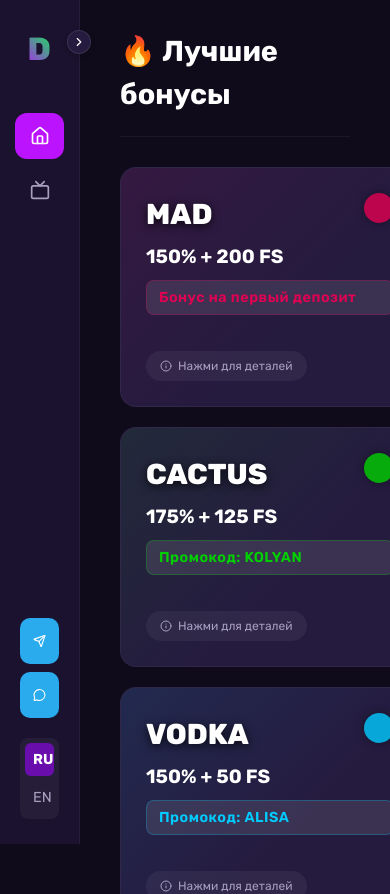
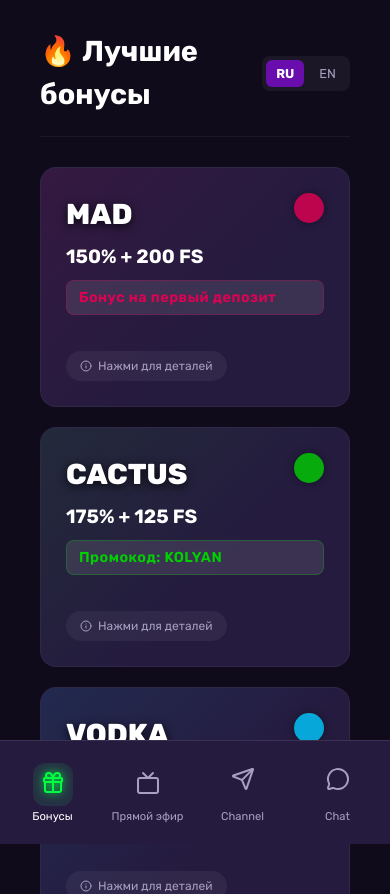
Before and after one commit to VladyslavKovalov58/bloodyboy, a React (Vite) app: page / in a window 390 px wide. Shown: the top 894 px of the page. Built offline with nearby package versions, Linux system fonts and the light colour scheme.

Commit message:
feat: Add mobile navigation and language switcher

```diff
--- a/src/App.jsx
+++ b/src/App.jsx
@@ -2,6 +2,7 @@ import { useState, useEffect } from 'react';
 import Sidebar from './components/Sidebar';
 import BonusCard from './components/BonusCard';
 import StreamInfo from './components/StreamInfo';
+import MobileMenu from './components/MobileMenu'; // Import MobileMenu
 import { translations } from './translations';
 
 function App() {
@@ -84,9 +85,51 @@ function App() {
     }
   ];
 
+  const LanguageSwitcher = () => (
+    <div style={{
+      background: 'rgba(255,255,255,0.05)',
+      borderRadius: '8px',
+      padding: '4px',
+      display: 'flex',
+      gap: '5px'
+    }}>
+      <button
+        onClick={() => setLanguage('ru')}
+        style={{
+          background: language === 'ru' ? 'var(--accent-purple)' : 'transparent',
+          color: language === 'ru' ? '#fff' : 'var(--text-dim)',
+          border: 'none',
+          padding: '6px 10px',
+          borderRadius: '6px',
+          fontSize: '0.8rem',
+          fontWeight: language === 'ru' ? 'bold' : 'normal',
+          transition: 'all 0.2s'
+        }}
+      >
+        RU
+      </button>
+      <button
+        onClick={() => setLanguage('en')}
+        style={{
+          background: language === 'en' ? 'var(--accent-purple)' : 'transparent',
+          color: language === 'en' ? '#fff' : 'var(--text-dim)',
+          border: 'none',
+          padding: '6px 10px',
+          borderRadius: '6px',
+          fontSize: '0.8rem',
+          fontWeight: language === 'en' ? 'bold' : 'normal',
+          transition: 'all 0.2s'
+        }}
+      >
+        EN
+      </button>
+    </div>
+  );
+
   return (
     <div style={{ display: 'flex', minHeight: '100vh', background: 'var(--bg-dark)' }}>
-      {/* Sidebar - Controlled by state */}
+      {/* Sidebar - Desktop Only */}
+      <div className="desktop-only">
         <Sidebar
           activeTab={activeTab}
           setActiveTab={setActiveTab}
@@ -95,6 +138,7 @@ function App() {
           isCollapsed={isCollapsed}
           setIsCollapsed={setIsCollapsed}
         />
+      </div>
 
       {/* Main Content Area - Dynamic Margin */}
       <main style={{
@@ -117,7 +161,11 @@ function App() {
           <h2 style={{ fontSize: '1.8rem', fontWeight: '700' }}>
             {activeTab === 'bonuses' ? t.bonusesTitle : t.streamTitle}
           </h2>
-          {/* Auth buttons removed per request */}
+
+          {/* Language Switcher - Mobile Only */}
+          <div className="mobile-only">
+            <LanguageSwitcher />
+          </div>
         </div>
 
         {activeTab === 'bonuses' && (
@@ -160,6 +208,15 @@ function App() {
           </div>
         )}
       </main>
+
+      {/* Mobile Menu - Mobile Only */}
+      <div className="mobile-only">
+        <MobileMenu
+          activeTab={activeTab}
+          setActiveTab={setActiveTab}
+          language={language}
+        />
+      </div>
     </div>
   );
 }
--- /dev/null
+++ b/src/components/MobileMenu.jsx
@@ -0,0 +1,107 @@
+import React from 'react';
+import { Gift, Tv, Send, MessageCircle } from 'lucide-react';
+import { translations } from '../translations';
+
+const MobileMenu = ({ activeTab, setActiveTab, language }) => {
+    const t = translations[language];
+
+    const navItemStyle = (tabName) => ({
+        display: 'flex',
+        flexDirection: 'column',
+        alignItems: 'center',
+        justifyContent: 'center',
+        color: activeTab === tabName ? '#fff' : 'var(--text-dim)',
+        fontSize: '0.7rem',
+        background: 'none',
+        border: 'none',
+        padding: '8px',
+        flex: 1,
+        gap: '4px',
+        cursor: 'pointer',
+        transition: 'all 0.2s',
+        position: 'relative'
+    });
+
+    const iconStyle = (isActive) => ({
+        color: isActive ? 'var(--neon-green)' : 'currentColor',
+        filter: isActive ? 'drop-shadow(0 0 5px var(--neon-green))' : 'none',
+        transition: 'all 0.3s'
+    });
+
+    return (
+        <div className="mobile-menu" style={{
+            position: 'fixed',
+            bottom: 0,
+            left: 0,
+            width: '100%',
+            background: 'var(--bg-card)', // Dark background
+            borderTop: '1px solid rgba(255,255,255,0.1)',
+            display: 'flex',
+            justifyContent: 'space-around', // Distribute evenly
+            alignItems: 'center',
+            padding: '10px 5px',
+            zIndex: 1000,
+            paddingBottom: 'max(10px, env(safe-area-inset-bottom))' // Handle safe area for iPhone X+
+        }}>
+
+            {/* Bonuses Tab */}
+            <button
+                onClick={() => setActiveTab('bonuses')}
+                style={navItemStyle('bonuses')}
+            >
+                <div style={activeTab === 'bonuses' ? {
+                    background: 'rgba(39, 245, 107, 0.1)',
+                    borderRadius: '12px',
+                    padding: '8px'
+                } : { padding: '8px' }}>
+                    <Gift size={24} style={iconStyle(activeTab === 'bonuses')} />
+                </div>
+                <span>{t.bonusesShort}</span>
+            </button>
+
+            {/* Stream Tab */}
+            <button
+                onClick={() => setActiveTab('streams')}
+                style={navItemStyle('streams')}
+            >
+                <div style={activeTab === 'streams' ? {
+                    background: 'rgba(39, 245, 107, 0.1)',
+                    borderRadius: '12px',
+                    padding: '8px'
+                } : { padding: '8px' }}>
+                    <Tv size={24} style={iconStyle(activeTab === 'streams')} />
+                </div>
+                <span>{t.liveStream}</span>
+            </button>
+
+            {/* Telegram Channel Link */}
+            <a
+                href="https://t.me/KolyanDed"
+                target="_blank"
+                rel="noopener noreferrer"
+                style={{ ...navItemStyle('channel'), textDecoration: 'none' }}
+            >
+                <div style={{ padding: '8px' }}>
+                    <Send size={24} style={iconStyle(false)} />
+                </div>
+                <span>Channel</span>
+            </a>
+
+            {/* Telegram Chat Link */}
+            <a
+                href="https://t.me/+LvSLwlOnmLdmN2Ni"
+                target="_blank"
+                rel="noopener noreferrer"
+                style={{ ...navItemStyle('chat'), textDecoration: 'none' }}
+            >
+                <div style={{ padding: '8px' }}>
+                    <MessageCircle size={24} style={iconStyle(false)} />
+                </div>
+                <span>Chat</span>
+            </a>
+
+        </div>
+    );
+};
+
+export default MobileMenu;
--- a/src/index.css
+++ b/src/index.css
@@ -74,3 +74,28 @@ button {
 .animate-fade-in {
   animation: fadeIn 0.5s ease-out forwards;
 }
+
+/* Responsive Utilities */
+.mobile-only {
+  display: none !important;
+}
+
+.desktop-only {
+  display: flex !important;
+}
+
+@media (max-width: 768px) {
+  .mobile-only {
+    display: flex !important;
+  }
+
+  .desktop-only {
+    display: none !important;
+  }
+
+  /* Adjust main container margin on mobile */
+  main {
+    margin-left: 0 !important;
+    padding-bottom: 80px !important; /* Space for bottom menu */
+  }
+}
--- a/src/translations.js
+++ b/src/translations.js
@@ -20,6 +20,7 @@ export const translations = {
         instantPayouts: 'Instant Payouts',
         support247: '24/7 Support',
         verifiedSafe: 'Verified Safe',
+        bonusesShort: 'Bonuses',
 
         // Casino Specifics
         mad: {
@@ -76,6 +77,7 @@ export const translations = {
         instantPayouts: 'Быстрые выплаты',
         support247: 'Поддержка 24/7',
         verifiedSafe: 'Лицензионный софт',
+        bonusesShort: 'Бонусы',
 
         // Casino Specifics
         mad: {
```
Also changed, not shown: 2 other files (tests, documents, lock files or other folders). Lines whose indentation alone changed are shown as unchanged.
